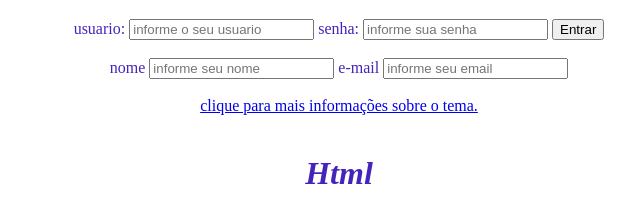
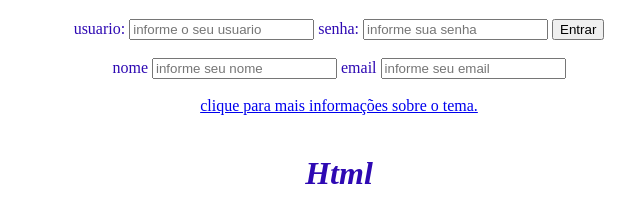
Before and after one commit to WALLECKS/arquivo-html, a plain HTML site: page index.html in a window 1280 px wide. Shown: the part 387-600 px from the top of the page, 301-941 px from the left. Drawn offline with Linux system fonts and the light colour scheme.

Commit message:
arquivo alterado

```diff
--- a/index.css
+++ b/index.css
@@ -1,2 +1,2 @@
-body{color:rgb(69, 36, 187);}
+body{color:rgb(46, 9, 179);}
 body{text-align: center;}
--- a/index.html
+++ b/index.html
@@ -19,7 +19,7 @@
 
                   <br><label> nome </label>
                        <input type="text" placeholder="informe seu nome">
-                       <label>e-mail</label>
+                       <label>email</label>
                        <input type="text" placeholder="informe seu email">
 
     <div><br>
```
